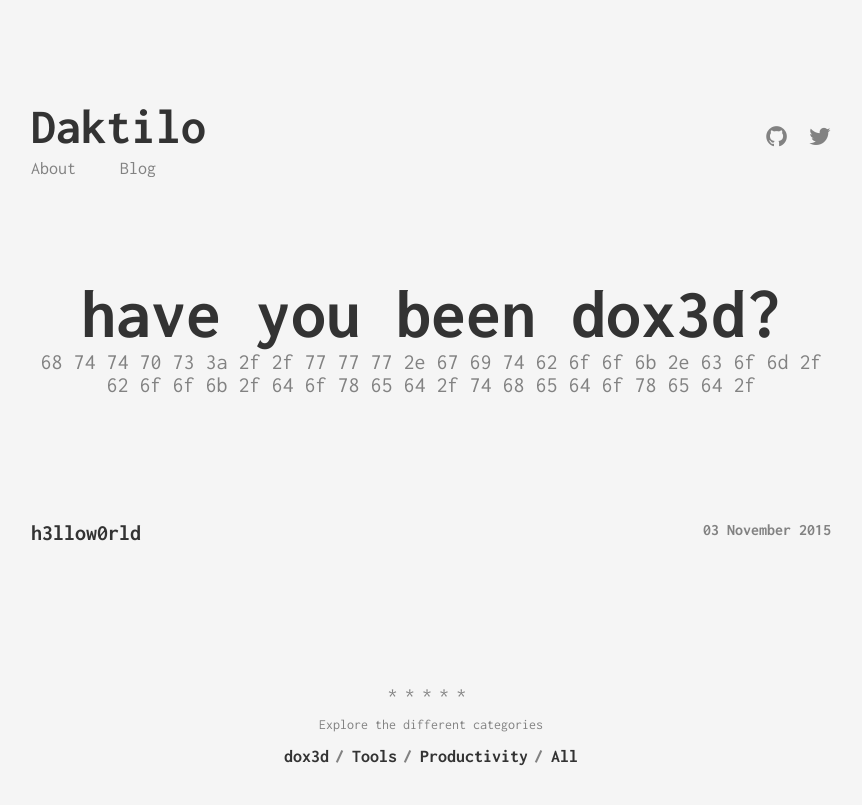
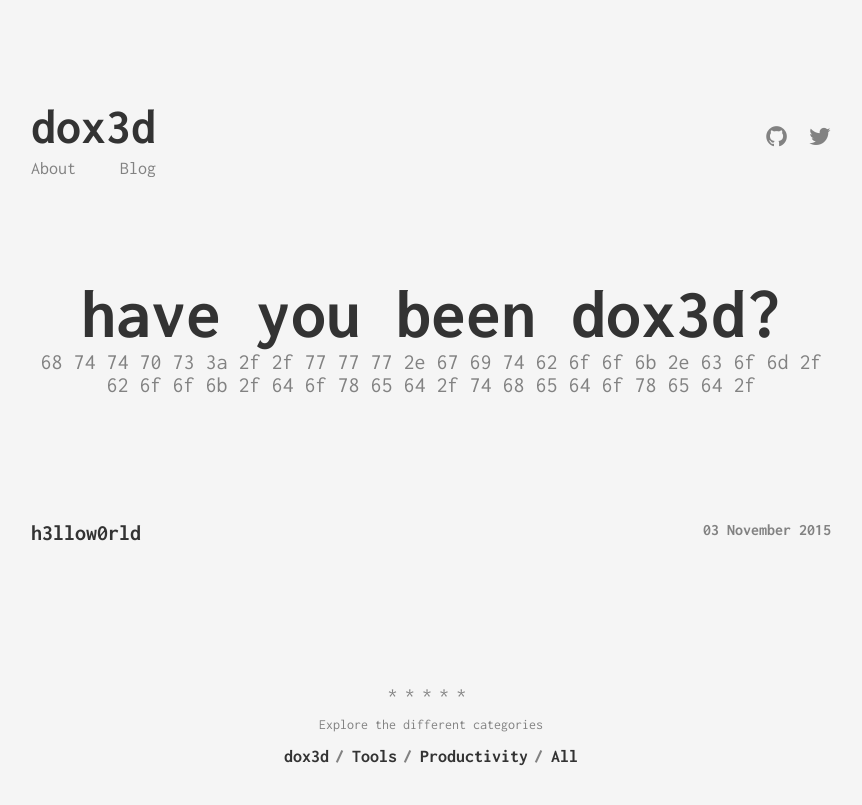
Before and after one commit to dox3d/dox3d.github.io, a Jekyll site: the page built from index.html, in a window 1280 px wide. Shown: the top 805 px of the page, without its empty margins (209-1071 px from the left). Built offline with Jekyll 4.4.1, drawn with Linux system fonts in a browser that asks for light colours.

Commit message:
slight change
are we done?

```diff
--- a/_config.yml
+++ b/_config.yml
@@ -1,5 +1,5 @@
 # Site settings
-title: Daktilo
+title: dox3d
 description: >
   Write an awesome description for your new site here. You can edit this
   line in _config.yml. It will appear in your document head meta (for
```
